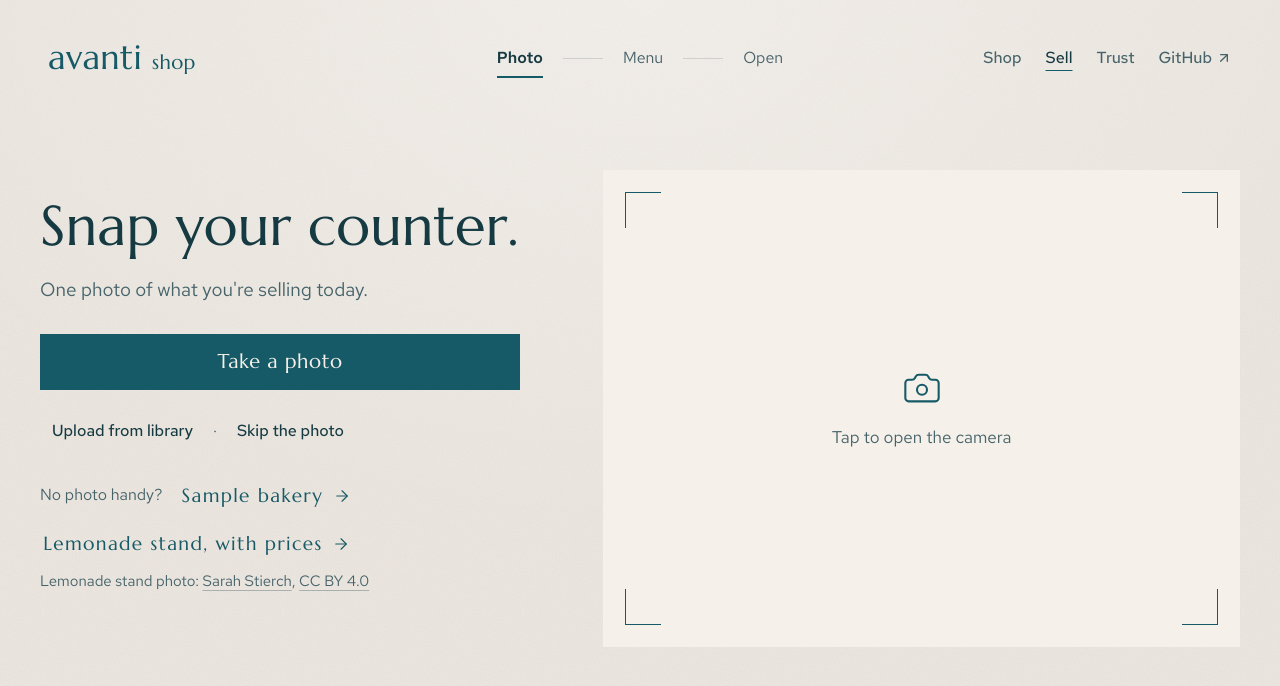
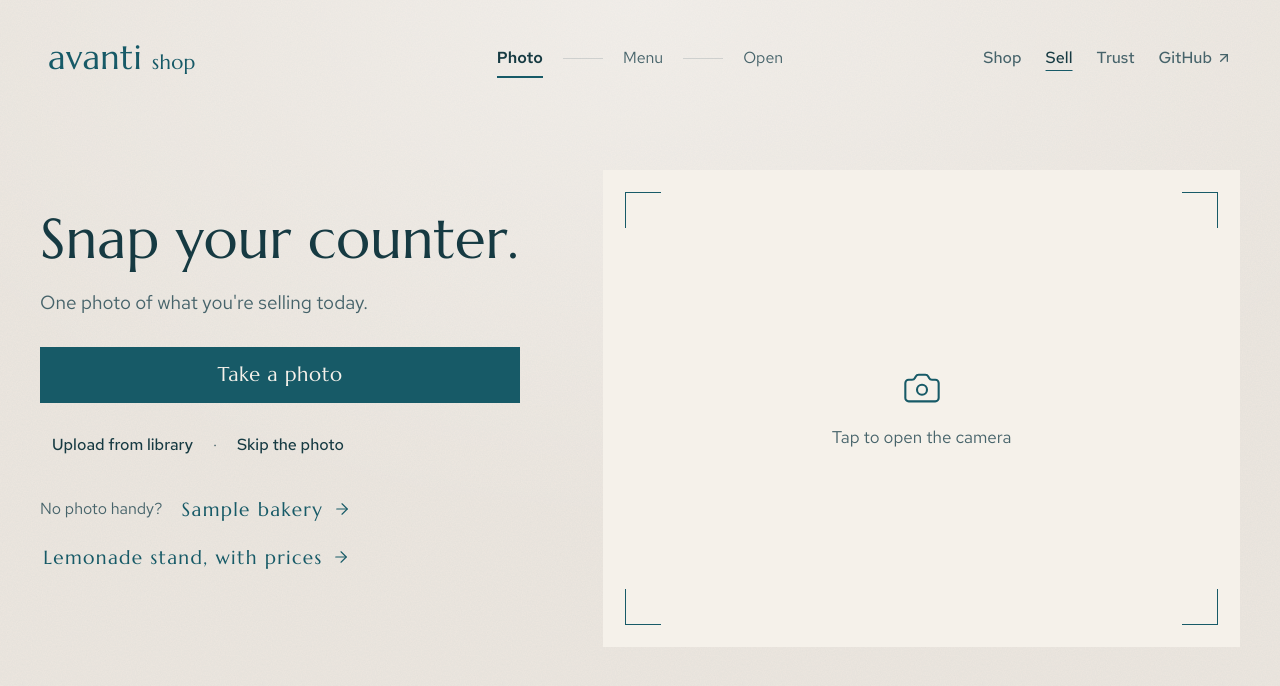
Before and after one commit to ansonlam23/avanti, a Next.js app: page /open in a window 1280 px wide. Shown: the top 686 px of the page. Built offline with nearby package versions, Linux system fonts and the light colour scheme; a web font is replaced by a local one.

Commit message:
Open: the lemonade photo's credit moves to the link's tooltip and DEMO-SHOPS.md (no line under the links)

```diff
--- a/src/components/open/snap-step.tsx
+++ b/src/components/open/snap-step.tsx
@@ -14,8 +14,10 @@ import { StepHeading } from "./step-heading";
 /**
  * Real, freely licensed counter photos for people trying the demo without one (the AI still reads them live).
  * - "The Bakery off Augusta", Greenville Daily Photo, CC0 (public domain: no credit required, so none is shown).
- * - "Phil's Fresh Squeezed Lemonade - 2023 Marin County Fair", Sarah Stierch, CC BY 4.0 (credit shown under the
- *   links): its sign has prices, so the AI reads four of them off the photo and marks the covered one "needs a price".
+ * - "Phil's Fresh Squeezed Lemonade - 2023 Marin County Fair", Sarah Stierch, CC BY 4.0
+ *   (commons.wikimedia.org/wiki/File:Phil%27s_Fresh_Squeezed_Lemonade_-_2023_Marin_County_Fair_-_Sarah_Stierch.jpg):
+ *   its sign has prices, so the AI reads four of them off the photo and marks the covered one "needs a price".
+ *   Credited in the link's tooltip and in DEMO-SHOPS.md.
  */
 const SAMPLES = {
   bakery: {
@@ -27,8 +29,6 @@ const SAMPLES = {
 } as const;
 type SampleId = keyof typeof SAMPLES;
 
-const LEMONADE_PAGE = "https://commons.wikimedia.org/wiki/File:Phil%27s_Fresh_Squeezed_Lemonade_-_2023_Marin_County_Fair_-_Sarah_Stierch.jpg";
-const CC_BY_4 = "https://creativecommons.org/licenses/by/4.0/";
 
 const FINE_POINTER = "(hover: hover) and (pointer: fine)";
 function subscribePointer(cb: () => void) {
@@ -180,19 +180,15 @@ export function SnapStep({
             <button type="button" onClick={() => void loadSample("bakery")} disabled={working} className="link-ink text-[19px]!">
               Sample bakery <ArrowRight className="size-[18px]" strokeWidth={1.5} aria-hidden />
             </button>
-            <button type="button" onClick={() => void loadSample("lemonade")} disabled={working} className="link-ink text-[19px]!">
+            <button
+              type="button"
+              onClick={() => void loadSample("lemonade")}
+              disabled={working}
+              title="Photo: Sarah Stierch, CC BY 4.0 (Wikimedia Commons)"
+              className="link-ink text-[19px]!"
+            >
               Lemonade stand, with prices <ArrowRight className="size-[18px]" strokeWidth={1.5} aria-hidden />
             </button>
-          </span>
-          <span className="mt-1 text-[15px] text-ink-muted">
-            Lemonade stand photo:{" "}
-            <a href={LEMONADE_PAGE} target="_blank" rel="noreferrer" className="underline decoration-ink/30 underline-offset-4 hover:decoration-ink">
-              Sarah Stierch
-            </a>
-            ,{" "}
-            <a href={CC_BY_4} target="_blank" rel="noreferrer" className="underline decoration-ink/30 underline-offset-4 hover:decoration-ink">
-              CC BY 4.0
-            </a>
           </span>
         </div>
       </div>
```
